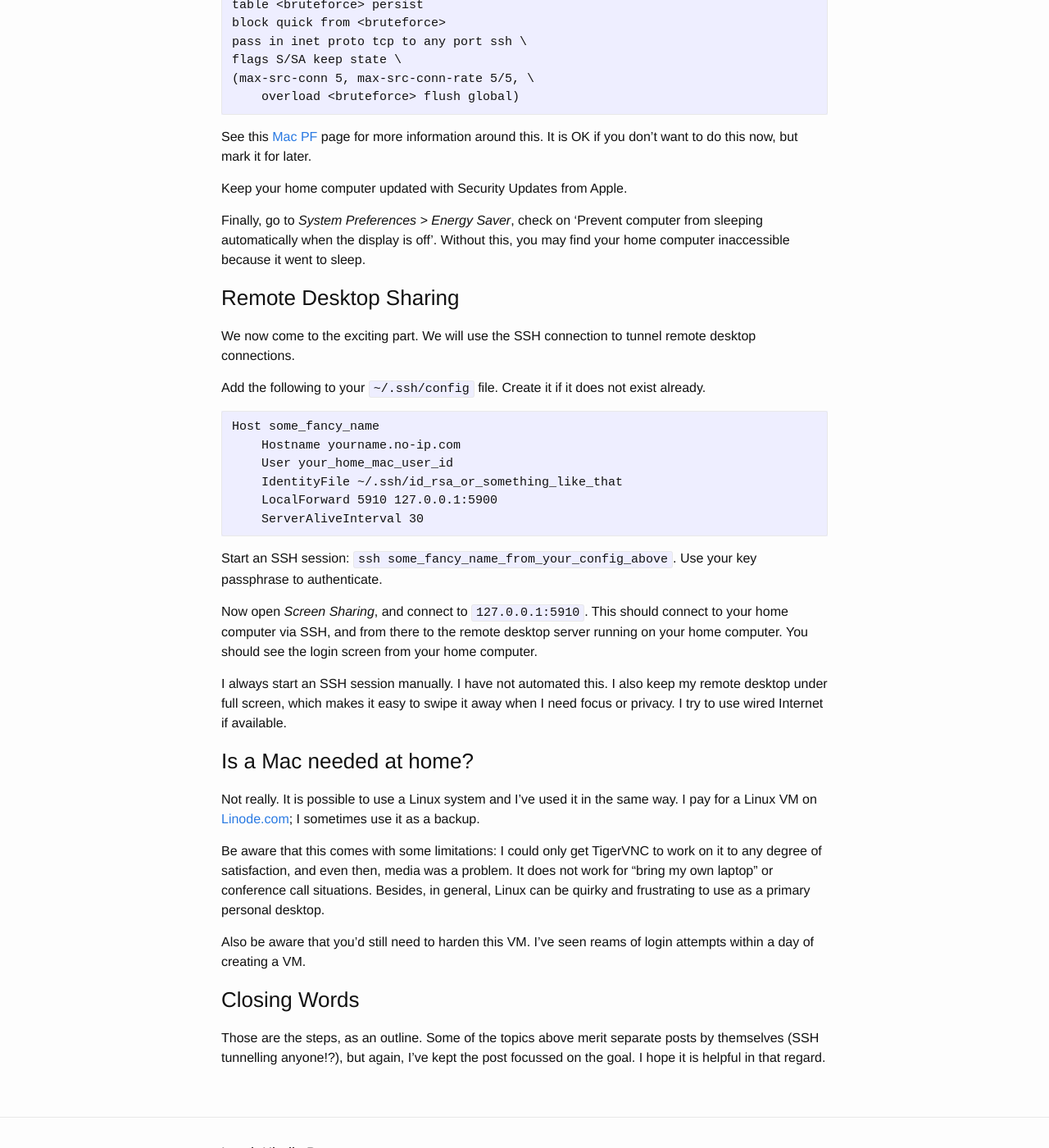
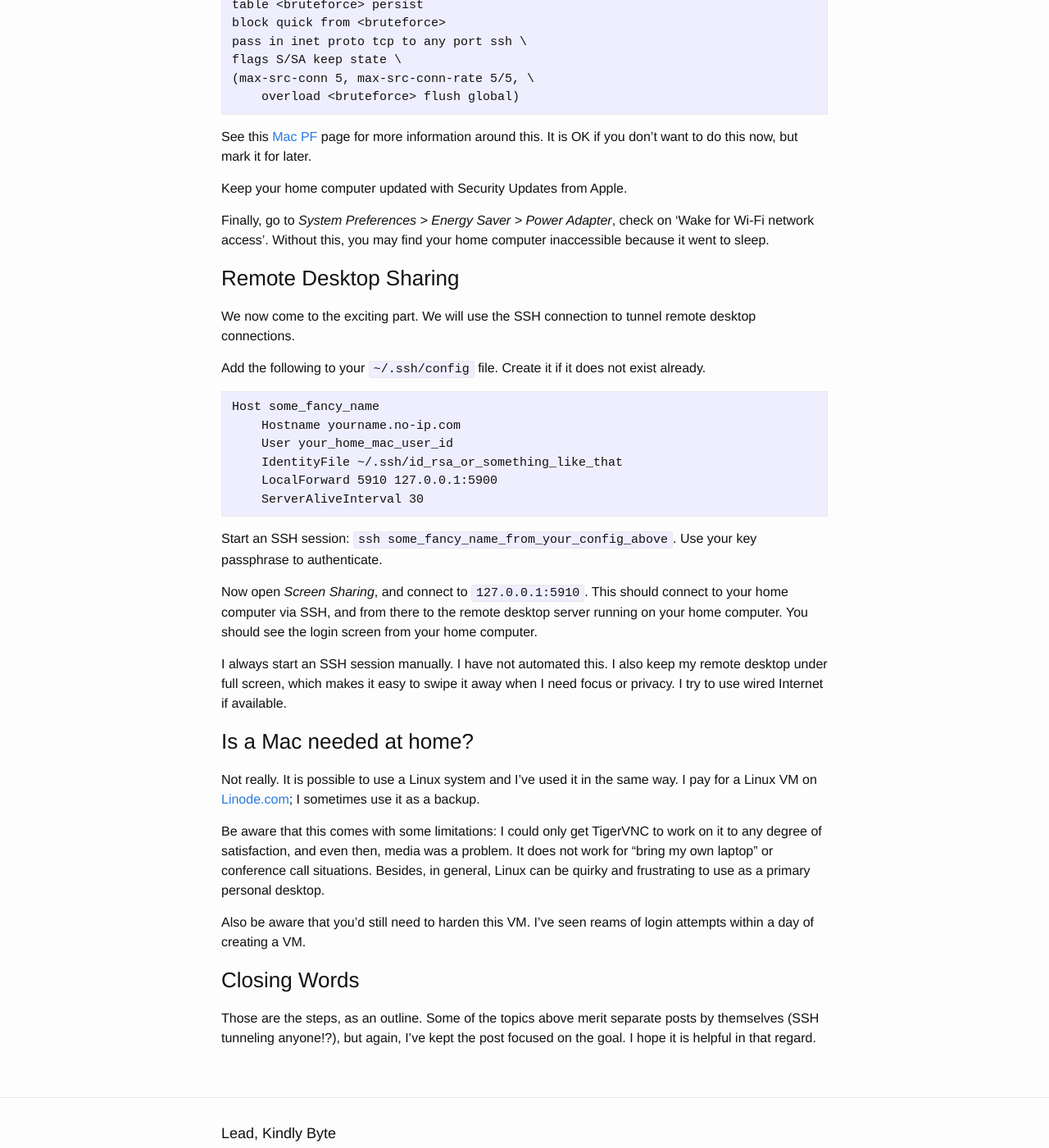
Before and after one commit to deepix/deepix.github.io, a Jekyll site: the page built from _posts/2017-11-26-mac-remote-desktop.markdown, in a window 1280 px wide and 1400 px high, scrolled down 2591 px. Shown: the whole window at 82% size. Built offline with Jekyll 4.4.1, drawn with Linux system fonts in a browser that asks for light colours; some of the changed text lies outside the part shown.

Commit message:
Minor edits

````diff
--- a/_posts/2017-11-26-mac-remote-desktop.markdown
+++ b/_posts/2017-11-26-mac-remote-desktop.markdown
@@ -90,7 +90,7 @@ ssh-copy-id home_user_name@yourname.no-ip.com
 ```
 
 Afterwards, ssh again.  Note that you are asked only for your key
-Passphrase.
+passphrase.
 
 We next harden the SSH server on your home computer for enhanced
 security.
@@ -147,10 +147,9 @@ do this now, but mark it for later.
 
 Keep your home computer updated with Security Updates from Apple.
 
-Finally, go to _System Preferences > Energy Saver_, check on 'Prevent
-computer from sleeping automatically when the display is off'.
-Without this, you may find your home computer inaccessible because it
-went to sleep.
+Finally, go to _System Preferences > Energy Saver > Power Adapter_,
+check on 'Wake for Wi-Fi network access'.  Without this, you may
+find your home computer inaccessible because it went to sleep.
 
 ### Remote Desktop Sharing
 
@@ -200,6 +199,6 @@ reams of login attempts within a day of creating a VM.
 ### Closing Words
 
 Those are the steps, as an outline.  Some of the topics above merit
-separate posts by themselves (SSH tunnelling anyone!?), but again,
-I've kept the post focussed on the goal.  I hope it is helpful in that
+separate posts by themselves (SSH tunneling anyone!?), but again,
+I've kept the post focused on the goal.  I hope it is helpful in that
 regard.
````
